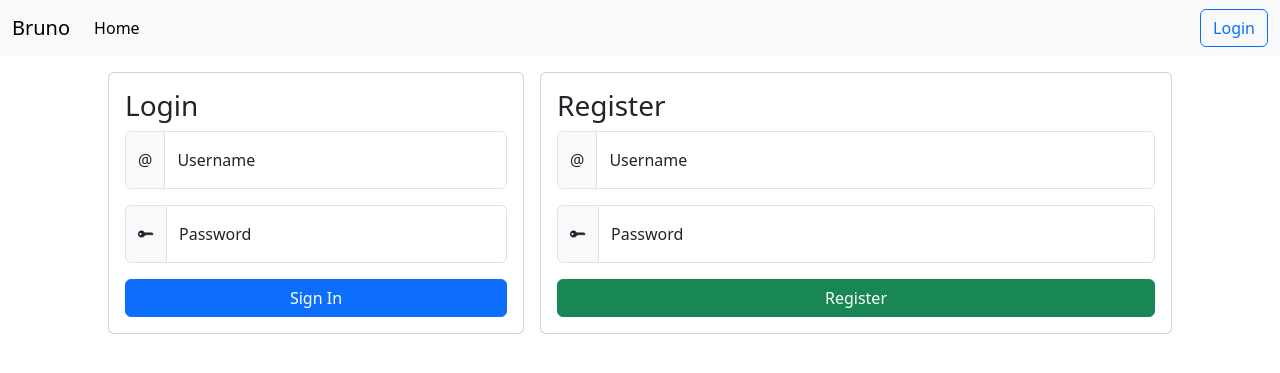
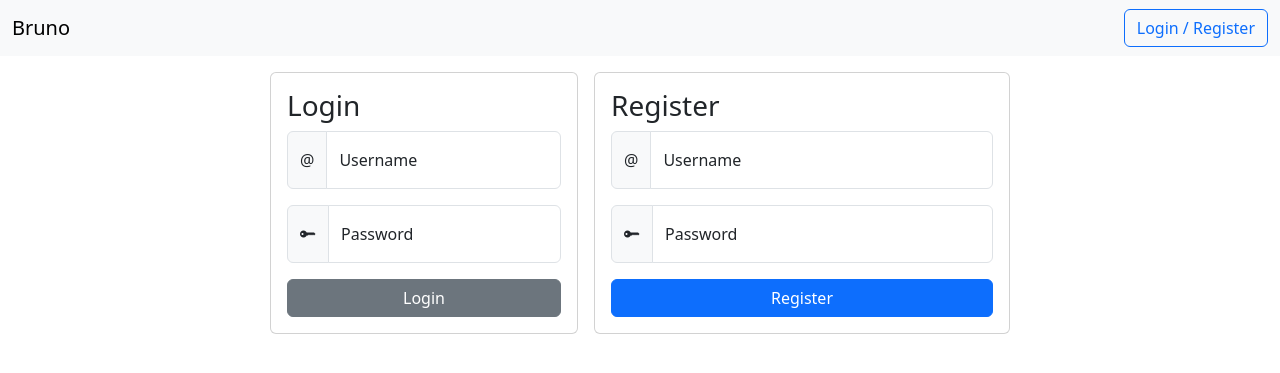
Before and after one commit to HSBI-Lerngruppe-Bres/WebTechnologienHausarbeit, a Flask app: page /accounts/login in a window 1280 px wide. Shown: the top 373 px of the page. Run offline with Flask 3, Linux system fonts and the light colour scheme.

Commit message:
feat: removed email + breakpoints

```diff
--- a/bruno/database/models.py
+++ b/bruno/database/models.py
@@ -5,7 +5,6 @@ class User(db.Model, UserMixin):
     __columnname__ = "user"
     id = db.Column(db.Integer, primary_key=True)
     username = db.Column(db.String(80), unique=True, nullable=False)
-    email = db.Column(db.String(120), unique=True, nullable=False)
     password_hash = db.Column(db.String(255), nullable=True)
     usertype_id = db.Column(db.Integer, db.ForeignKey('usertype.id'), nullable=True)
 
--- a/bruno/sites/accounts.py
+++ b/bruno/sites/accounts.py
@@ -5,10 +5,18 @@ site = Blueprint("accounts", __name__, template_folder="templates/accounts", url
 def login():
     return render_template("login.html")
 
+@site.post("/login")
+def login_post():
+    return "Hallo"
+
 @site.get("/register")
 def register():
     return render_template("login.html")
 
+@site.post("/login")
+def register_post():
+    return "Hallo"
+
 @site.get("/logout")
 def logout():
     return render_template("logout.html")
--- a/bruno/sites/templates/accounts/login.html
+++ b/bruno/sites/templates/accounts/login.html
@@ -5,7 +5,7 @@
 {% block content %}
 <div class="row justify-content-center pt-3 g-3">
     <!-- Login Form -->
-    <div class="col-12 col-md-5 col-lg-4">
+    <div class="col-12 col-sm-8 col-lg-4 col-xl-3">
         <div class="card">
             <div class="card-body">
                 <h3 class="card-title">Login</h3>
@@ -25,14 +25,14 @@
                         </div>
                     </div>
                     <div class="d-grid gap-2">
-                        <button type="submit" class="btn btn-primary">Sign In</button>
+                        <button type="submit" class="btn btn-secondary">Login</button>
                     </div>
                 </form>
             </div>
         </div>
     </div>
     <!-- Registration Form -->
-    <div class="col-12 col-md-5 col-lg-6">
+    <div class="col-12 col-sm-8 col-lg-4 col-xl-4">
         <div class="card">
             <div class="card-body">
                 <h3 class="card-title">Register</h3>
@@ -52,7 +52,7 @@
                         </div>
                     </div>
                     <div class="d-grid gap-2">
-                        <button type="submit" class="btn btn-success">Register</button>
+                        <button type="submit" class="btn btn-primary">Register</button>
                     </div>
                 </form>
             </div>
--- a/bruno/sites/templates/base.html
+++ b/bruno/sites/templates/base.html
@@ -10,20 +10,17 @@
 <body>
     <nav class="navbar navbar-expand-lg bg-body-tertiary">
         <div class="container-fluid">
-            <a class="navbar-brand" href="#">Bruno</a>
+            <a class="navbar-brand" href="{{url_for("sites.index")}}">Bruno</a>
             <button class="navbar-toggler" type="button" data-bs-toggle="collapse" data-bs-target="#navbarSupportedContent" aria-controls="navbarSupportedContent" aria-expanded="false" aria-label="Toggle navigation">
                 <span class="navbar-toggler-icon"></span>
             </button>
             <div class="collapse navbar-collapse" id="navbarSupportedContent">
                 <ul class="navbar-nav me-auto mb-2 mb-lg-0">
-                    <li class="nav-item">
-                        <a class="nav-link active" aria-current="page" href="#">Home</a>
-                    </li>
                 </ul>
                 <ul class="navbar-nav mb-2 mb-lg-0 d-flex">
                     {% if not current_user %}
                     <li class="nav-item">
-                        <a class="btn btn-outline-primary" aria-current="page" href="{{url_for("sites.accounts.login")}}">Login</a>
+                        <a class="btn btn-outline-primary" aria-current="page" href="{{url_for("sites.accounts.login")}}">Login / Register</a>
                     </li>
                     {% else %}
                     <li class="nav-item">
```
